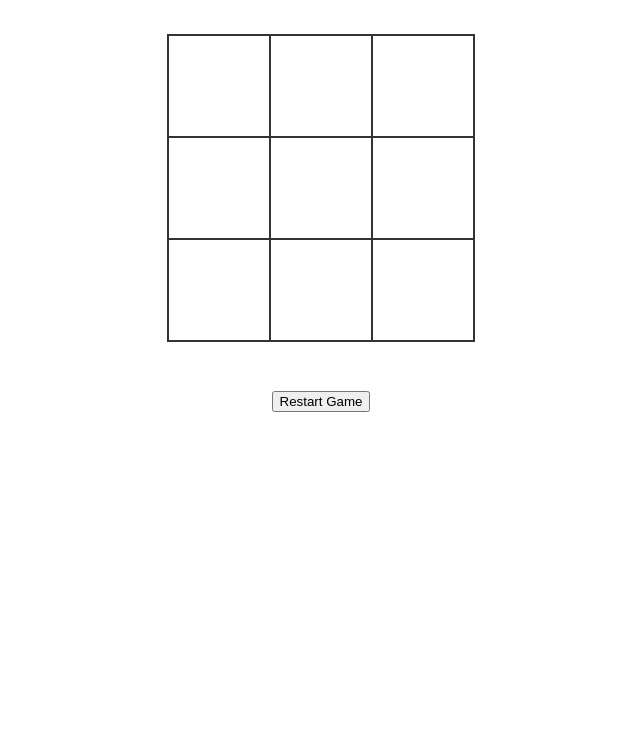
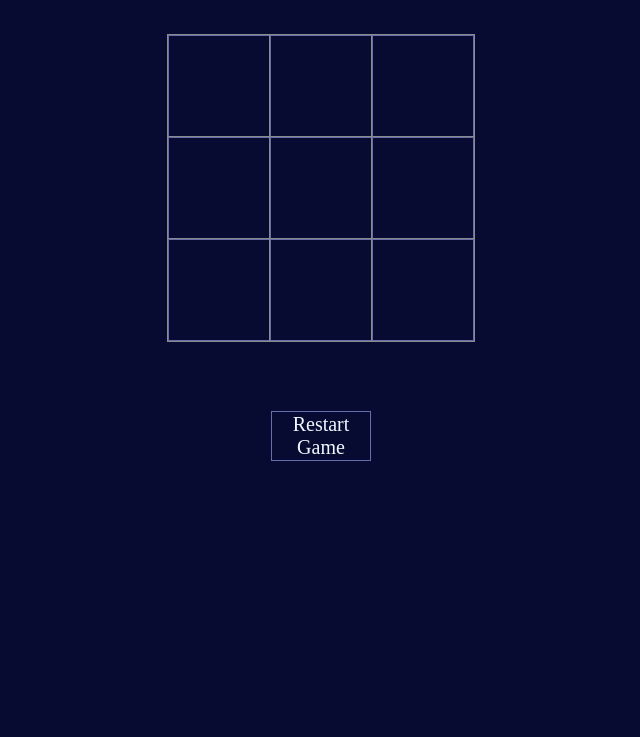
Before and after one commit to MatiasGrrrOrtega/tresEnRaya-js, a plain HTML site: page index.html in a window 1280 px wide. Shown: the part 63-800 px from the top of the page, without its empty margins (319-959 px from the left). Drawn offline with Linux system fonts and the light colour scheme.

Commit message:
cambios en de estilo en el css

```diff
--- a/style.css
+++ b/style.css
@@ -1,5 +1,7 @@
 body {
   font-family: "Arial", sans-serif;
+  background-color: #080b31;
+  color: aliceblue;
 }
 
 section {
@@ -13,12 +15,25 @@ section {
   margin: 50px auto;
 }
 
+.game-restart{
+  margin: 20px auto;
+  width: 100px;
+  height: 50px;
+  background-color: #080b31;
+  color: aliceblue;
+  border: 1px solid #666fac;
+  cursor: pointer;
+  font-size: 20px;
+  font-family: "Permanent Marker", italic;
+
+}
+
 .cell {
   font-family: "Permanent Marker", italic;
   width: 100px;
   height: 100px;
-  box-shadow: 0 0 0 1px #333333;
-  border: 1px solid #333333;
+  box-shadow: 0 0 0 1px #8b8b8b;
+  border: 1px solid #666fac;
   cursor: pointer;
   line-height: 100px;
   font-size: 60px;
```
